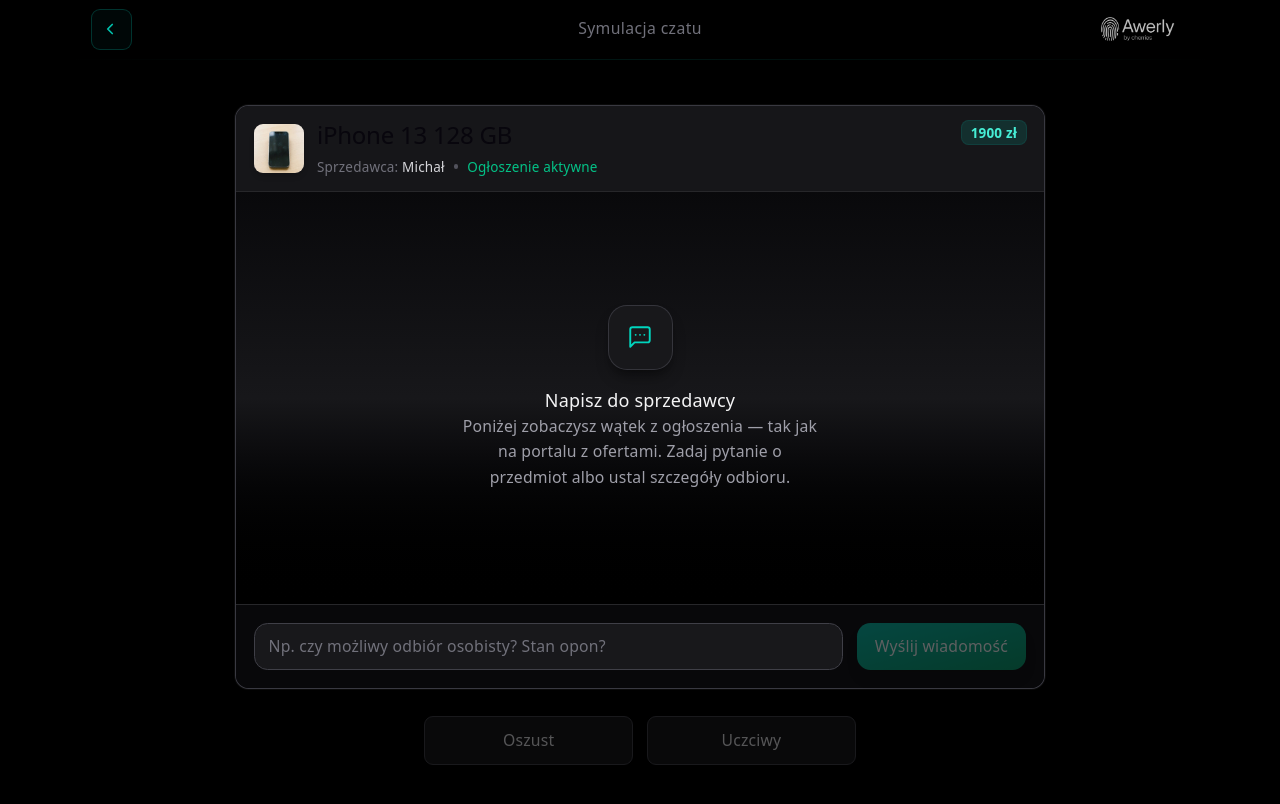
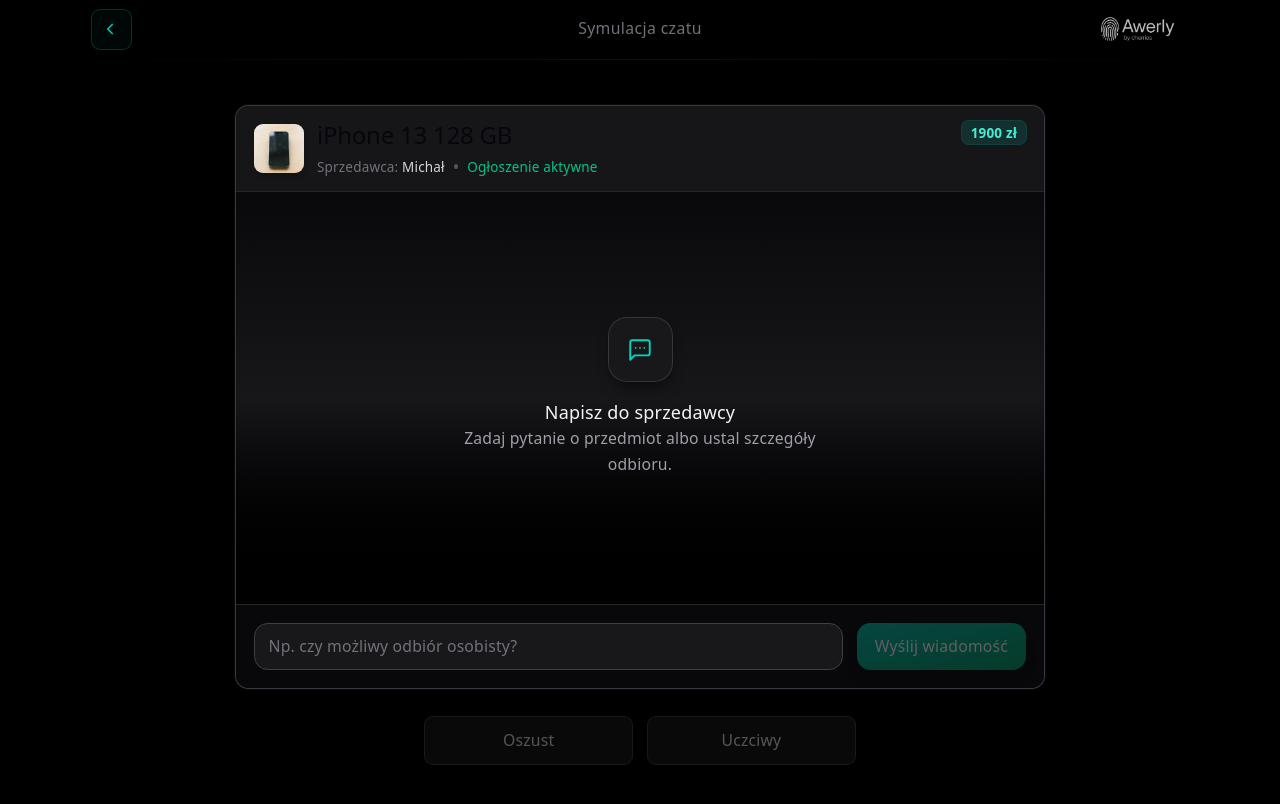
Before and after one commit to cherries-kosciuszkon/kosciuszkon, a React (Vite) app in the folder client/: page /chat in a window 1280 px wide. Shown: the top 804 px of the page. Built offline with nearby package versions, Linux system fonts and the light colour scheme.

Commit message:
fixed text

```diff
--- a/client/src/features/chat/components/MessageComposer.tsx
+++ b/client/src/features/chat/components/MessageComposer.tsx
@@ -34,7 +34,7 @@
           autoComplete="off"
           value={text}
           onChange={(e) => setText(e.target.value)}
-          placeholder="Np. czy możliwy odbiór osobisty? Stan opon?"
+          placeholder="Np. czy możliwy odbiór osobisty?"
           className="min-w-0 flex-1 rounded-xl border border-zinc-700 bg-zinc-900 px-3 py-2.5 text-sm text-zinc-100 placeholder:text-zinc-500 transition-colors focus:border-teal-500 focus:outline-none focus:ring-2 focus:ring-teal-500/25"
         />
         <button
--- a/client/src/features/chat/components/MessageList.tsx
+++ b/client/src/features/chat/components/MessageList.tsx
@@ -37,8 +37,7 @@
             Napisz do sprzedawcy
           </p>
           <p className="mt-2 text-sm leading-relaxed text-zinc-400">
-            Poniżej zobaczysz wątek z ogłoszenia — tak jak na portalu z
-            ofertami. Zadaj pytanie o przedmiot albo ustal szczegóły odbioru.
+            Zadaj pytanie o przedmiot albo ustal szczegóły odbioru.
           </p>
         </div>
       </div>
```
